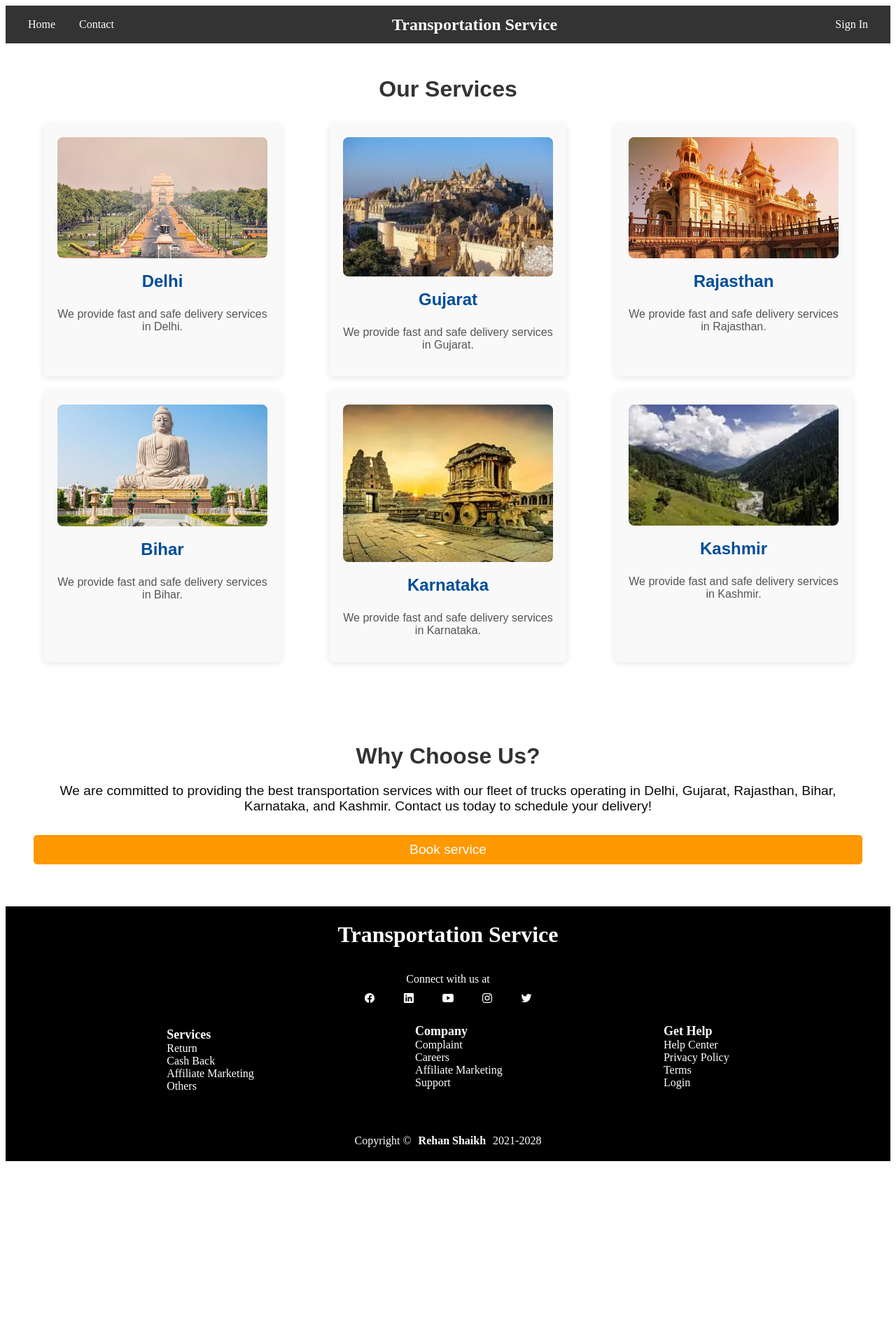
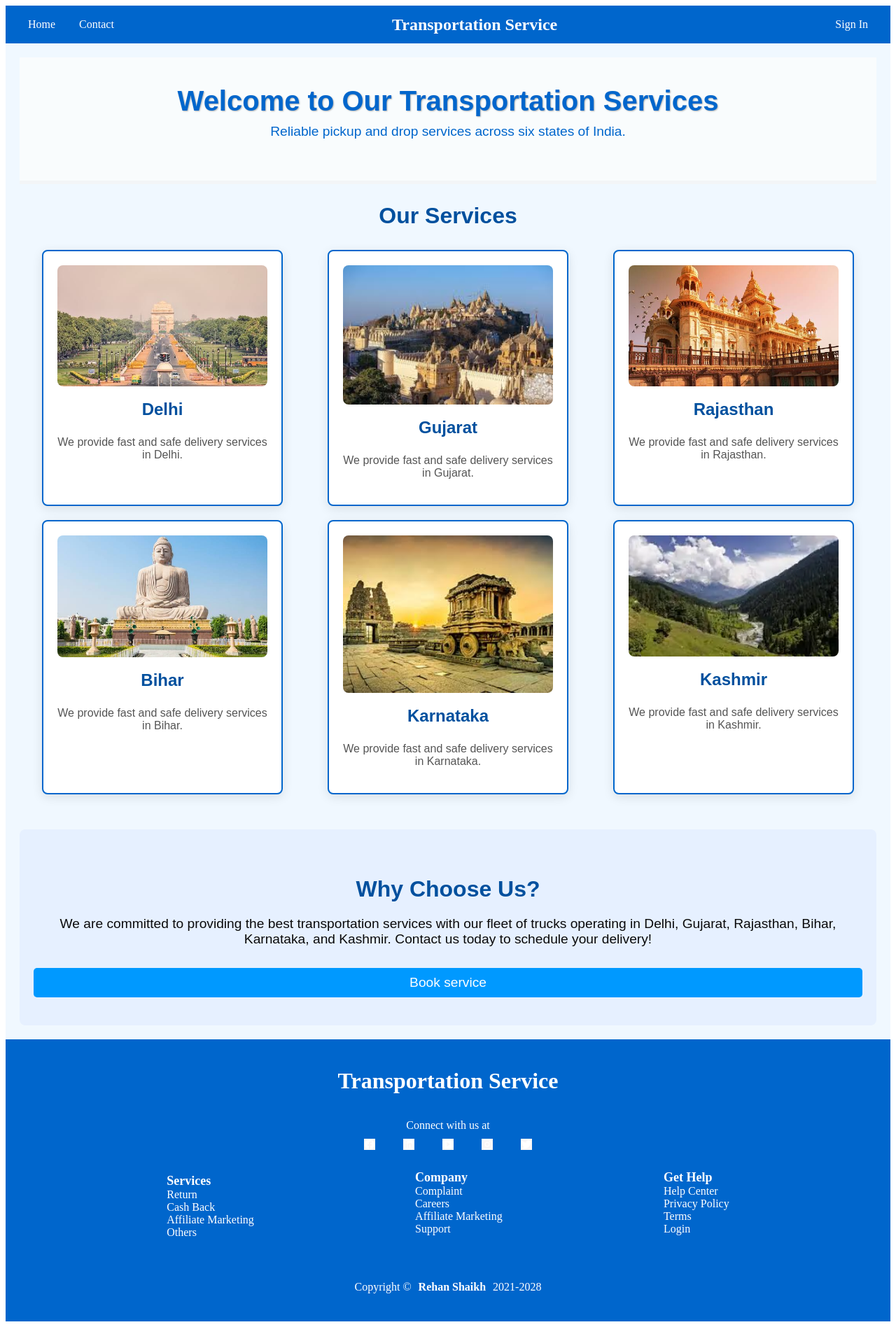
Before and after one commit to junaid2729/devp, a React (Create React App) app in the folder frontend/: page /home in a window 1280 px wide. Shown: the whole page at 70% size. Before the commit the page ends 1667 px from the top, so only its background shows below. Built offline with nearby package versions, Linux system fonts and the light colour scheme.

Commit message:
cssupdated

```diff
--- a/frontend/src/Admin/adminDashboard.css
+++ b/frontend/src/Admin/adminDashboard.css
@@ -1,12 +1,10 @@
-/* AdminDashboard.css */
-
 .admin-dashboard {
   display: flex;
 }
 
 .sidebar {
   width: 250px;
-    background-color: #2c3e50;
+  background-color: #0066cc; /* Blue background for sidebar */
   color: white;
   padding: 20px;
   height: 100vh;
@@ -25,16 +23,16 @@
 .sidebar li {
   padding: 15px 20px;
   cursor: pointer;
-    border-bottom: 1px solid #34495e;
+  border-bottom: 1px solid #004d99; /* Darker blue for border */
 }
 
 .sidebar li:hover,
 .sidebar li.active {
-    background-color: #34495e;
+  background-color: #00509e; /* Hover effect color */
 }
 
 .content {
   flex: 1;
   padding: 20px;
-    background-color: #ecf0f1;
+  background-color: #f0f8ff; /* Light blue background */
 }
--- a/frontend/src/Admin/truckManagement.css
+++ b/frontend/src/Admin/truckManagement.css
@@ -0,0 +1,54 @@
+.truck-management {
+    width: 80%;
+    margin: 20px auto;
+    padding: 20px;
+    background-color: #ffffff; /* White background for the container */
+    border: 1px solid #0066cc; /* Blue border */
+    border-radius: 8px;
+    box-shadow: 0 4px 8px rgba(0, 0, 0, 0.1);
+  }
+
+  .truck-management h2 {
+    text-align: center;
+    color: #0066cc; /* Blue color for the heading */
+    margin-bottom: 20px;
+  }
+
+  table {
+    width: 100%;
+    border-collapse: collapse;
+    margin-top: 10px;
+  }
+
+  th,
+  td {
+    padding: 12px;
+    text-align: left;
+    border: 1px solid #d3d3d3; /* Light gray border */
+  }
+
+  th {
+    background-color: #0066cc; /* Blue background for the header */
+    color: #ffffff; /* White text for the header */
+  }
+
+  tr:nth-child(even) {
+    background-color: #f2faff; /* Light blue for even rows */
+  }
+
+  tr:hover {
+    background-color: #e6f7ff; /* Lighter blue on hover */
+  }
+
+  select {
+    padding: 8px;
+    border: 1px solid #0066cc; /* Blue border for select */
+    border-radius: 4px;
+    background-color: #ffffff; /* White background for select */
+    color: #333; /* Dark text */
+    font-size: 14px;
+  }
+
+  select:hover {
+    border-color: #00509e; /* Darker blue on hover */
+  }
--- a/frontend/src/pages/Home.jsx
+++ b/frontend/src/pages/Home.jsx
@@ -1,8 +1,8 @@
 import React from 'react';
-import { Link } from 'react-router-dom'; // Import Link from react-router-dom
+import { Link } from 'react-router-dom';
 import './home.css';
 
-// Import images with .jpg extension
+// Import images
 import delhiImg from '../pages/assets/delhi.jpg';
 import gujaratImg from '../pages/assets/gujarat.jpg';
 import rajasthanImg from '../pages/assets/Rajasthan.jpg';
@@ -22,10 +22,10 @@ const Home = () => {
 
   return (
     <div className="home">
-      {/* <header className="header">
+      <header className="header">
         <h1>Welcome to Our Transportation Services</h1>
         <p>Reliable pickup and drop services across six states of India.</p>
-      </header> */}
+      </header>
 
       <section className="services">
         <h2>Our Services</h2>
@@ -48,7 +48,7 @@ const Home = () => {
           Contact us today to schedule your delivery!
         </p>
         <Link to="/contact" className="cta-link">
-          <button className="cta-button">Book service</button>
+          <button className="cta-button" aria-label="Book service">Book service</button>
         </Link>
       </section>
     </div>
--- a/frontend/src/pages/contact.css
+++ b/frontend/src/pages/contact.css
@@ -1,6 +1,7 @@
 .contact-us-container {
   width: 70%;
   margin: 0 auto;
+  color: #0066cc;
 }
 
 .contact-form {
@@ -15,24 +16,34 @@
 .form-group label {
   margin-bottom: 5px;
   font-weight: bold;
+  color: #0066cc; /* Blue text for labels */
 }
 
 .form-group input,
 .form-group select {
   padding: 8px;
   width: 100%;
-  border: 1px solid #ccc;
+  border: 1px solid #0066cc; /* Blue border */
   border-radius: 4px;
+  transition: border-color 0.3s; /* Smooth transition for focus effect */
+}
+
+.form-group input:focus,
+.form-group select:focus {
+  outline: none;
+  border-color: #007bff; /* Light blue on focus */
 }
 
 .submit-button {
-  background-color: #4CAF50;
-  color: white;
+  background-color: #0066cc; /* Blue background for button */
+  color: white; /* White text */
   padding: 10px 15px;
   border: none;
+  border-radius: 4px;
   cursor: pointer;
+  transition: background-color 0.3s; /* Smooth transition */
 }
 
 .submit-button:hover {
-  background-color: #45a049;
+  background-color: #0056b3; /* Darker blue on hover */
 }
--- a/frontend/src/pages/footer.css
+++ b/frontend/src/pages/footer.css
@@ -1,49 +1,55 @@
 footer {
   display: flex;
   flex-direction: column;
-    background-color: black;
+  background-color: #0066cc; /* Blue background */
   align-items: center;
-    color: white;
+  color: white; /* White text color */
+  padding: 20px 0; /* Added padding for better spacing */
 }
 
 .footer0 {
-    font-weight: 1200;
-    transition-duration: 1s;
+  font-weight: bold; /* Changed to bold for consistency */
+  transition-duration: 0.3s; /* Shortened transition for smoother hover effect */
 }
 
 .footer0:hover {
-    color: rgb(243, 168, 7);
+  color: #f3a807; /* Gold color on hover */
 }
 
 .footer1 {
   display: flex;
   flex-direction: column;
   align-items: center;
-    color: white;
+  color: white; /* White text color */
   margin-top: 15px;
 }
 
 .social-media {
   display: flex;
   justify-content: center;
-    color: white;
+  color: white; /* White text color */
   flex-wrap: wrap;
 }
 
 .social-media a {
-    color: white;
+  color: white; /* White link color */
   margin: 20px;
   border-radius: 5px;
   margin-top: 10px;
+  transition: color 0.3s; /* Added transition for hover effect */
+}
+
+.social-media a:hover {
+  color: #f3a807; /* Gold color on hover */
 }
 
 .social-media a ion-icon {
-    color: white;
-    background-color: black;
+  color: white; /* White icon color */
+  background-color: rgb(249, 246, 246); /* Retained original for contrast */
 }
 
 .social-media a:hover ion-icon {
-    color: rgb(0, 255, 136);
+  color: rgb(0, 255, 136); /* Bright green for hover effect */
   transform: translateY(5px);
 }
 
@@ -57,12 +63,13 @@ footer {
 }
 
 .footer2 .heading {
-    font-weight: 900;
+  font-weight: bold; /* Changed to bold for consistency */
   font-size: 18px;
+  color: white; /* White heading color */
 }
 
 .footer2 .heading:hover {
-    color: rgb(243, 168, 7);
+  color: #f3a807; /* Gold color on hover */
 }
 
 .footer2 .div:hover {
@@ -79,6 +86,7 @@ footer {
 
 .footer3 h4 {
   margin: 0 10px;
+  color: white; /* White footer text color */
 }
 
 /* Media queries for responsiveness */
--- a/frontend/src/pages/home.css
+++ b/frontend/src/pages/home.css
@@ -2,25 +2,30 @@
   font-family: Arial, sans-serif;
   color: #333;
   padding: 20px;
+  background-color: #f0f8ff; /* Light blue background */
 }
 
-/* .header {
+/* Header styles */
+.header {
   text-align: center;
-  background-color: #004d99;
-  color: #fff;
+  background-color: #f9fcfd; /* Light blue background */
+  color: #0066cc;
   padding: 40px 0;
+  border-bottom: 5px solid #f3f5f7; /* Lighter blue accent border */
 }
 
 .header h1 {
   margin: 0;
   font-size: 2.5em;
-} */
+  text-shadow: 1px 1px 2px rgba(0, 0, 0, 0.3);
+}
 
-/* .header p {
+.header p {
   font-size: 1.2em;
   margin-top: 10px;
-} */
+}
 
+/* Services section */
 .services {
   margin-top: 10px;
 }
@@ -29,8 +34,10 @@
   text-align: center;
   font-size: 2em;
   margin-bottom: 20px;
+  color: #00509e; /* Lighter blue color */
 }
 
+/* States section */
 .states {
   display: flex;
   justify-content: space-around;
@@ -38,13 +45,21 @@
 }
 
 .state-card {
-  background-color: #f9f9f9;
+  background-color: #ffffff; /* White background */
   border-radius: 8px;
-  box-shadow: 0 2px 10px rgba(0, 0, 0, 0.1);
+  box-shadow: 0 4px 15px rgba(0, 0, 0, 0.1);
   text-align: center;
   margin: 10px;
   padding: 20px;
   width: 300px;
+  transition: transform 0.3s, box-shadow 0.3s; /* Smooth hover effects */
+  border: 2px solid #0066cc; /* Blue border around the whole card */
+}
+
+
+.state-card:hover {
+  transform: translateY(-5px); /* Lift effect on hover */
+  box-shadow: 0 8px 25px rgba(0, 0, 0, 0.2);
 }
 
 .state-card img {
@@ -56,7 +71,7 @@
 .state-card h3 {
   margin-top: 15px;
   font-size: 1.5em;
-  color: #004d99;
+  color: #00509e; /* Lighter blue color */
 }
 
 .state-card p {
@@ -65,18 +80,20 @@
   color: #555;
 }
 
+/* Call to Action section */
 .cta {
   text-align: center;
-  /* background-color: #004d99; */
   color: #0a0a0a;
   padding: 40px 20px;
   margin-top: 40px;
+  background-color: #e6f0ff; /* Light blue background */
   border-radius: 8px;
 }
 
 .cta h2 {
   margin-bottom: 20px;
   font-size: 2em;
+  color: #00509e; /* Lighter blue color */
 }
 
 .cta p {
@@ -85,15 +102,16 @@
 }
 
 .cta-button {
-  background-color: #ff9900;
+  background-color: #0099ff; /* Light blue button */
   color: #fff;
   padding: 10px 20px;
   border: none;
   border-radius: 5px;
   font-size: 1.2em;
   cursor: pointer;
+  transition: background-color 0.3s; /* Smooth color transition */
 }
 
 .cta-button:hover {
-  background-color: #e68a00;
+  background-color: #007acc; /* Slightly darker blue on hover */
 }
--- a/frontend/src/pages/login.css
+++ b/frontend/src/pages/login.css
@@ -5,36 +5,37 @@
   width: 350px;
   margin: 50px auto;
   padding: 20px;
-    border: 1px solid #ddd;
+  border: 1px solid #ccc; /* Light border for a clean look */
   border-radius: 8px;
-    background-color: #f9f9f9;
+  background-color: #ffffff; /* White background */
   box-shadow: 0 4px 8px rgba(0, 0, 0, 0.1);
 }
 
 .login-form h2 {
   text-align: center;
   margin-bottom: 20px;
-    color: #333;
+  color: #0056b3; /* Dark blue for the heading */
 }
 
 .login-form input {
   padding: 10px;
   margin-bottom: 15px;
-    border: 1px solid #ccc;
+  border: 1px solid #007bff; /* Blue border for inputs */
   border-radius: 4px;
   font-size: 14px;
   width: calc(100% - 22px);
+  background-color: #f0f8ff; /* Light blue background for input fields */
 }
 
 .login-form input:focus {
   outline: none;
-    border-color: #007bff;
-    box-shadow: 0 0 4px rgba(0, 123, 255, 0.5);
+  border-color: #0056b3; /* Darker blue on focus */
+  box-shadow: 0 0 4px rgba(0, 86, 179, 0.5); /* Focus shadow in dark blue */
 }
 
 .login-form button {
   padding: 10px;
-    background-color: #007bff;
+  background-color: #007bff; /* Blue button background */
   color: #fff;
   border: none;
   border-radius: 4px;
@@ -44,5 +45,5 @@
 }
 
 .login-form button:hover {
-    background-color: #0056b3;
+  background-color: #0056b3; /* Darker blue on hover */
 }
--- a/frontend/src/pages/navbar.css
+++ b/frontend/src/pages/navbar.css
@@ -4,7 +4,7 @@
   justify-content: space-between;
   align-items: center;
   padding: 10px 20px;
-  background-color: #333;
+  background-color: #0066cc; /* Lighter blue background */
 }
 
 .navbar-left, .navbar-right {
@@ -20,29 +20,30 @@
 
 .navbar-heading {
   font-size: 24px;
-  color: #fff;
+  color: #fff; /* White text for visibility */
   font-weight: bold;
   margin: 0;
 }
 
 .navbar-link {
-  color: white;
+  color: #ffffff; /* White text */
   text-decoration: none;
   padding: 8px 12px;
   transition: color 0.3s;
 }
 
 .navbar-link:hover {
-  color: #f3a807;
+  color: #f3a807; /* Gold color on hover for contrast */
 }
+
 .navbar-welcome {
   font-size: 14px;
-  color: #ddd; /* Light grey color */
+  color: #ddd; /* Light grey color for welcome message */
 }
 
 /* Logout button styles */
 .logout-button {
-  background-color: #e63946; /* Red background for logout button */
+  background-color: #ff9900; /* Lighter orange for consistency with CTA */
   color: #fff;
   border: none;
   padding: 8px 12px;
@@ -54,5 +55,5 @@
 
 /* Logout button hover effect */
 .logout-button:hover {
-  background-color: #d62828; /* Darker red on hover */
+  background-color: #e68a00; /* Darker orange on hover */
 }
```
Also changed, not shown: frontend/src/Admin/adminInvoiceGenerator.css (+7 -6 lines), frontend/src/pages/invoice.css (+10 -11 lines). Lines whose indentation alone changed are shown as unchanged.
